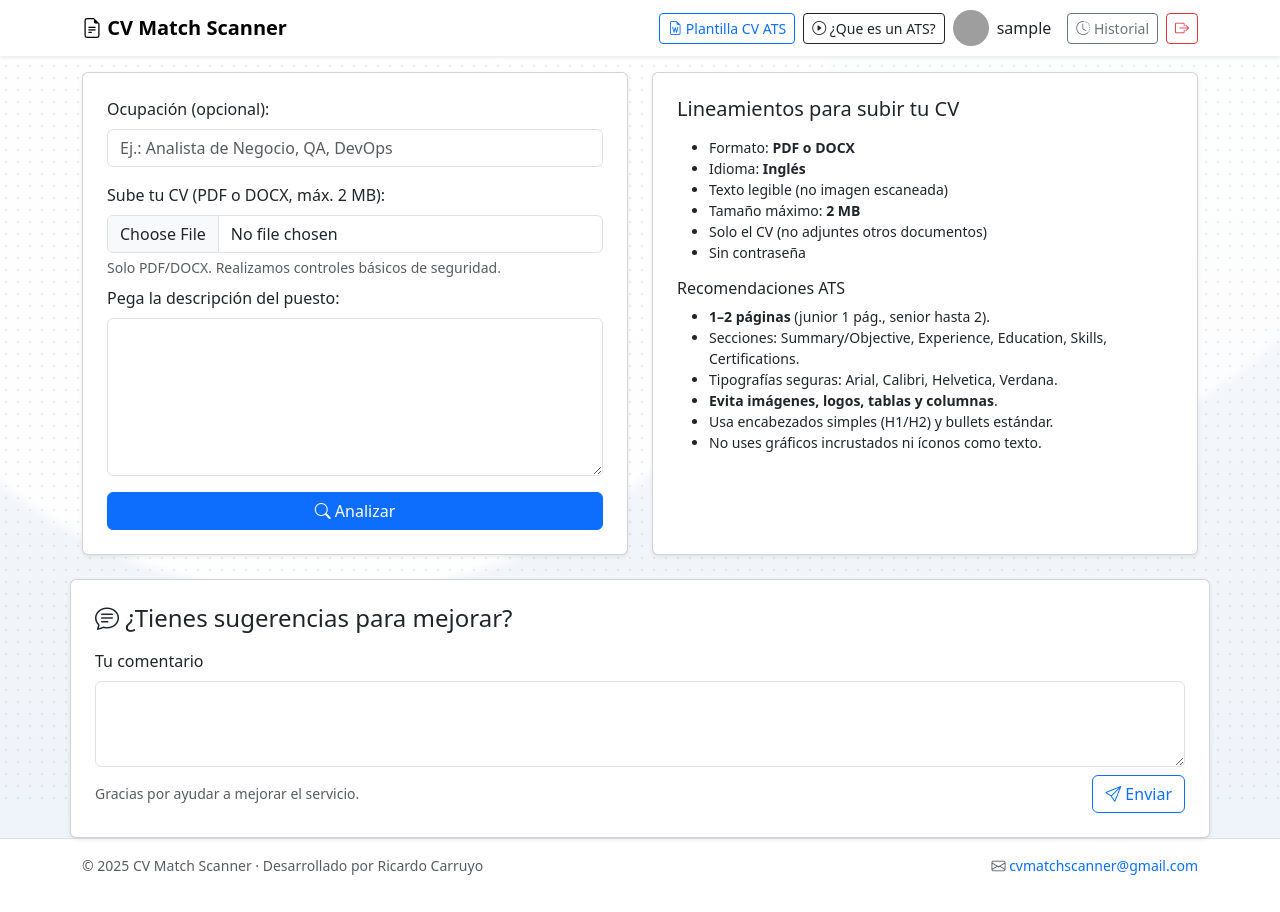
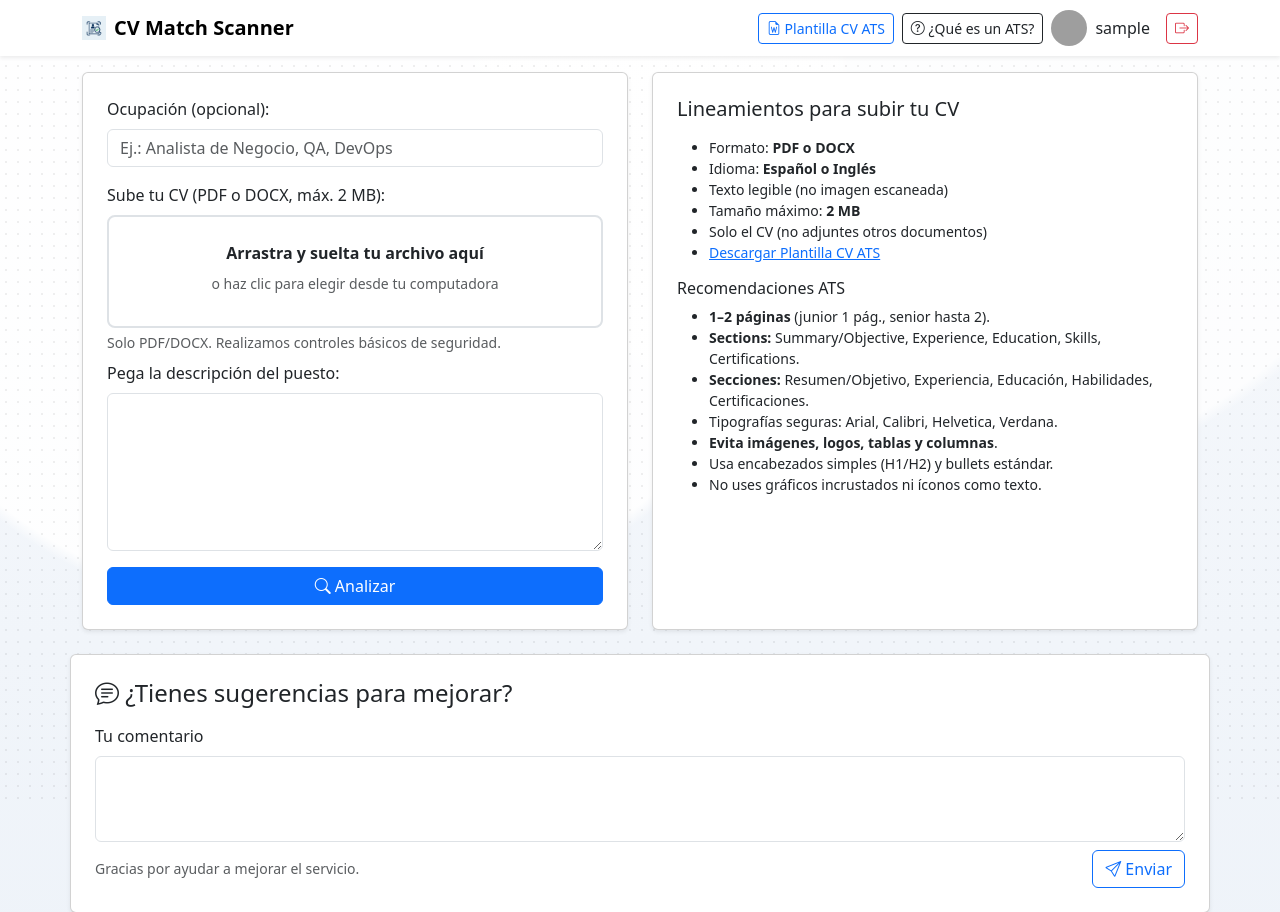
Before and after one commit to ricardocarruyo/cv-scanner, a Flask app: page / in a window 1280 px wide. Shown: the top 912 px of the page. Before the commit the page ends 875 px from the top, so only its background shows below. Run offline with Flask 3, Linux system fonts and the light colour scheme; the visitor is signed in with stand-in values (Sample User, id 1); grey boxes are pictures that could not be loaded.

Commit message:
Cambio Lado derecho 1.2

```diff
--- a/app/templates/base.html
+++ b/app/templates/base.html
@@ -39,6 +39,9 @@
 
     .avatar { width: 36px; height: 36px; border-radius: 50%; object-fit: cover; }
     footer { background: #fff; border-top: 1px solid #dee2e6; padding: 1rem 0; }
+
+    .navbar-brand:focus, .navbar-brand:focus-visible { outline: none !important; box-shadow: none !important; }
+    .navbar-brand img { height: 24px; width: auto; display: inline-block; }
   </style>
 
 
@@ -48,32 +51,45 @@
   <!-- Navbar -->
   <nav class="navbar navbar-expand-lg navbar-light bg-white shadow-sm fixed-top">
     <div class="container">
-      <a class="navbar-brand fw-bold" href="{{ url_for('main.index') }}">
-        <i class="bi bi-file-earmark-text"></i> CV Match Scanner
+      <a class="navbar-brand d-flex align-items-center gap-2" href="{{ url_for('main.index') }}">
+        <!-- usa tu archivo real: favicon-32x32.png/png en static -->
+        <img src="{{ url_for('static', filename='favicon-32x32.png') }}" alt="CV Match Scanner">
+        <span class="fw-bold mb-0">CV Match Scanner</span>
       </a>
       <div class="d-flex align-items-center">
         <a class="btn btn-sm btn-outline-primary me-2"
-          href="{{ url_for('main.descargar_plantilla_ats') }}">
+          href="{{ url_for('static', filename='docs/Plantilla_CV_ATS_STAR.docx') }}"
+          download>
           <i class="bi bi-file-earmark-word"></i> Plantilla CV ATS
         </a>
-        <a class="btn btn-sm btn-outline-dark me-2" target="_blank" href="https://youtu.be/4icmc4kkPEY" rel="noopener">
-          <i class="bi bi-play-circle"></i> ¿Que es un ATS?
+
+        <a class="btn btn-sm btn-outline-dark me-2"
+          href="https://youtu.be/4icmc4kkPEY" target="_blank" rel="noopener">
+          <i class="bi bi-question-circle"></i> ¿Qué es un ATS?
         </a>
         {% if session.get('user_email') %}
           {% if session.get('user_picture') %}
             <img class="avatar me-2" src="{{ session.get('user_picture') }}" alt="avatar">
           {% endif %}
           <span class="me-3 d-none d-md-inline">{{ session.get('user_name') or session.get('user_email') }}</span>
-          <a class="btn btn-sm btn-outline-secondary me-2" href="{{ url_for('history.history') }}"><i class="bi bi-clock-history"></i> Historial</a>
-          {% if config.get('ADMIN_EMAIL') and session.get('user_email')
-                and session.get('user_email')|lower == config.get('ADMIN_EMAIL')|lower %}
+
+          {# Historial: SOLO admin #}
+          {% if config.get('ADMIN_EMAIL') and session.get('user_email') and session.get('user_email')|lower == config.get('ADMIN_EMAIL')|lower %}
             <a class="btn btn-sm btn-outline-secondary me-2" href="{{ url_for('history.history') }}">
               <i class="bi bi-clock-history"></i> Historial
             </a>
+            <a class="btn btn-sm btn-outline-dark me-2" href="{{ url_for('admin.panel') }}">
+              <i class="bi bi-speedometer2"></i> Admin
+            </a>
           {% endif %}
-          <a class="btn btn-sm btn-outline-danger" href="{{ url_for('auth.logout') }}"><i class="bi bi-box-arrow-right"></i></a>
+
+          <a class="btn btn-sm btn-outline-danger" href="{{ url_for('auth.logout') }}">
+            <i class="bi bi-box-arrow-right"></i>
+          </a>
         {% else %}
-          <a class="btn btn-sm btn-outline-primary" href="{{ url_for('auth.login') }}"><i class="bi bi-google"></i> Iniciar sesión</a>
+          <a class="btn btn-sm btn-outline-primary" href="{{ url_for('auth.login') }}">
+            <i class="bi bi-google"></i> Iniciar sesión
+          </a>
         {% endif %}
       </div>
     </div>
--- a/app/templates/index.html
+++ b/app/templates/index.html
@@ -54,8 +54,17 @@
           </div>
 
           <div class="mb-2">
-            <label class="form-label">Sube tu CV (PDF o DOCX, máx. {{ max_mb or 10 }} MB):</label>
-            <input type="file" class="form-control" name="cv" accept=".pdf,.docx" required>
+            <label class="form-label">Sube tu CV (PDF o DOCX, máx. {{ max_mb or 2 }} MB):</label>
+
+            <input id="file-input" type="file" name="cv" accept=".pdf,.docx" hidden required>
+
+            <div id="dropzone" class="border border-2 border-dashed rounded-3 p-4 text-center bg-white"
+                style="cursor:pointer;">
+              <div class="mb-2 fw-semibold">Arrastra y suelta tu archivo aquí</div>
+              <div class="text-muted small">o haz clic para elegir desde tu computadora</div>
+              <div id="file-name" class="mt-2 small text-secondary"></div>
+            </div>
+
             <div class="form-text">Solo PDF/DOCX. Realizamos controles básicos de seguridad.</div>
           </div>
 
@@ -89,16 +98,21 @@
           <h5 class="mb-3">Lineamientos para subir tu CV</h5>
           <ul class="small mb-3">
             <li>Formato: <strong>PDF o DOCX</strong></li>
-            <li>Idioma: <strong>Inglés</strong></li>
+            <li>Idioma: <strong>Español o Inglés</strong></li>
             <li>Texto legible (no imagen escaneada)</li>
             <li>Tamaño máximo: <strong>{{ max_mb }} MB</strong></li>
             <li>Solo el CV (no adjuntes otros documentos)</li>
-            <li>Sin contraseña</li>
+            <li>
+              <a class="link-primary" href="{{ url_for('static', filename='docs/Plantilla_CV_ATS_STAR.docx') }}" download>
+                Descargar Plantilla CV ATS
+              </a>
+            </li>
           </ul>
           <h6 class="mt-3">Recomendaciones ATS</h6>
           <ul class="small">
             <li><strong>1–2 páginas</strong> (junior 1 pág., senior hasta 2).</li>
-            <li>Secciones: Summary/Objective, Experience, Education, Skills, Certifications.</li>
+            <li><strong>Sections:</strong> Summary/Objective, Experience, Education, Skills, Certifications.</li>
+            <li><strong>Secciones:</strong> Resumen/Objetivo, Experiencia, Educación, Habilidades, Certificaciones.</li>
             <li>Tipografías seguras: Arial, Calibri, Helvetica, Verdana.</li>
             <li><strong>Evita imágenes, logos, tablas y columnas</strong>.</li>
             <li>Usa encabezados simples (H1/H2) y bullets estándar.</li>
@@ -129,8 +143,9 @@
     <hr class="my-4">
     <h5 class="mb-2">Lineamientos ATS recomendados</h5>
     <ul class="small mb-0">
-      <li>Formato PDF/DOCX, inglés, texto no escaneado, máx. {{ max_mb }} MB.</li>
-      <li>Incluye: Summary, Experience, Education, Skills, Certifications.</li>
+      <li>Formato PDF/DOCX, español o inglés, texto no escaneado, máx. {{ max_mb }} MB.</li>
+      <li>Include: Summary, Experience, Education, Skills, Certifications.</li>
+      <li>Incluye: Resumen, Experiencia, Educación, Habilidades, Certificaciones.</li>
       <li>Evita imágenes, tablas, columnas y elementos decorativos.</li>
       <li>Extensión ideal: 1–2 páginas.</li>
       <li>Usa fuentes estándar (Arial, Calibri, Helvetica, Verdana).</li>
@@ -159,15 +174,47 @@
 {% block extra_js %}
 <script>
 (function () {
-  var nodes = document.querySelectorAll('.donut');
-  nodes.forEach(function(el){
+  // Donuts (si hay score)
+  var donuts = document.querySelectorAll('.donut');
+  donuts.forEach(function(el){
     var s = parseInt(el.getAttribute('data-score') || '0', 10);
     s = Math.max(0, Math.min(100, s));
-    var deg = s * 3.6; // 100% = 360°
+    var deg = s * 3.6;
     var color = (s >= 80) ? '#28a745' : (s >= 50 ? '#ffc107' : '#dc3545');
     el.style.setProperty('--angle', deg + 'deg');
     el.style.setProperty('--color', color);
   });
+
+  // Drag & drop
+  var dz = document.getElementById('dropzone');
+  var fi = document.getElementById('file-input');
+  var fn = document.getElementById('file-name');
+  if (!dz || !fi) return;
+
+  function setFile(f){
+    if (!f) return;
+    if (!/\.(pdf|docx)$/i.test(f.name)) {
+      alert('Formato no permitido. Solo PDF o DOCX.');
+      return;
+    }
+    fi.files = new DataTransfer(); // limpiar
+    var dt = new DataTransfer();
+    dt.items.add(f);
+    fi.files = dt.files;
+    fn.textContent = 'Archivo: ' + f.name + ' (' + Math.round(f.size/1024) + ' KB)';
+  }
+
+  dz.addEventListener('click', function(){ fi.click(); });
+  fi.addEventListener('change', function(e){ setFile(e.target.files[0]); });
+
+  dz.addEventListener('dragover', function(e){ e.preventDefault(); dz.classList.add('bg-light'); });
+  dz.addEventListener('dragleave', function(){ dz.classList.remove('bg-light'); });
+  dz.addEventListener('drop', function(e){
+    e.preventDefault();
+    dz.classList.remove('bg-light');
+    var f = e.dataTransfer.files && e.dataTransfer.files[0];
+    setFile(f);
+  });
 })();
 </script>
 {% endblock %}
```
